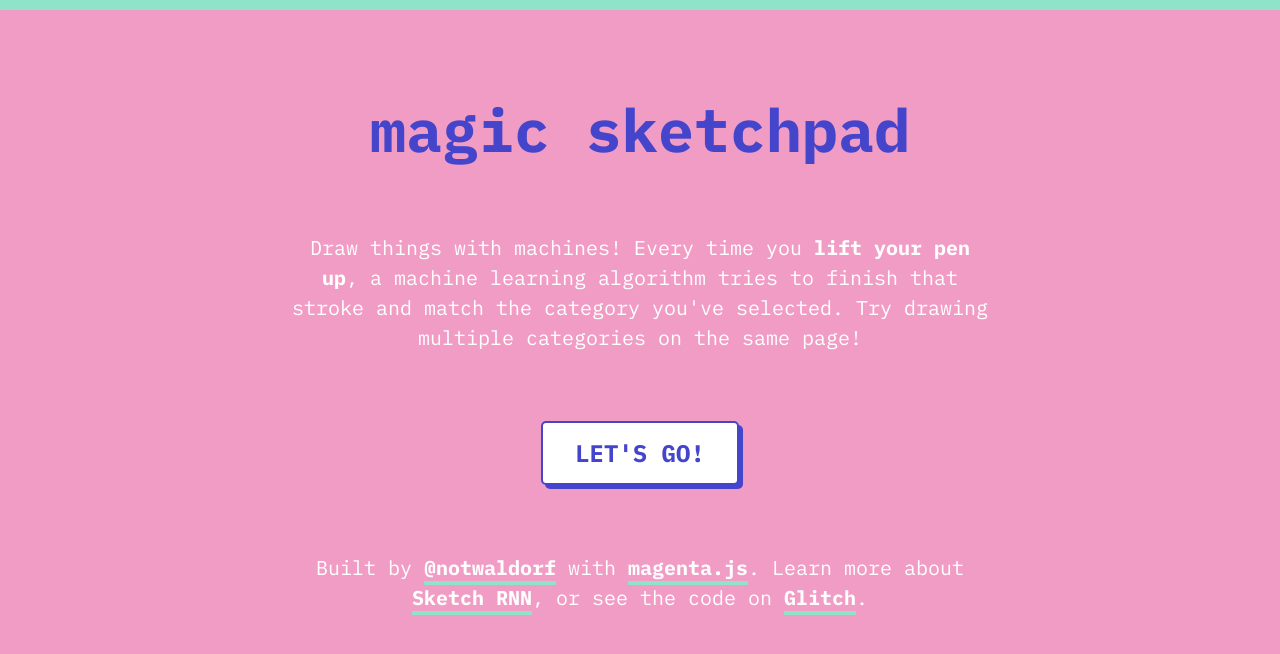
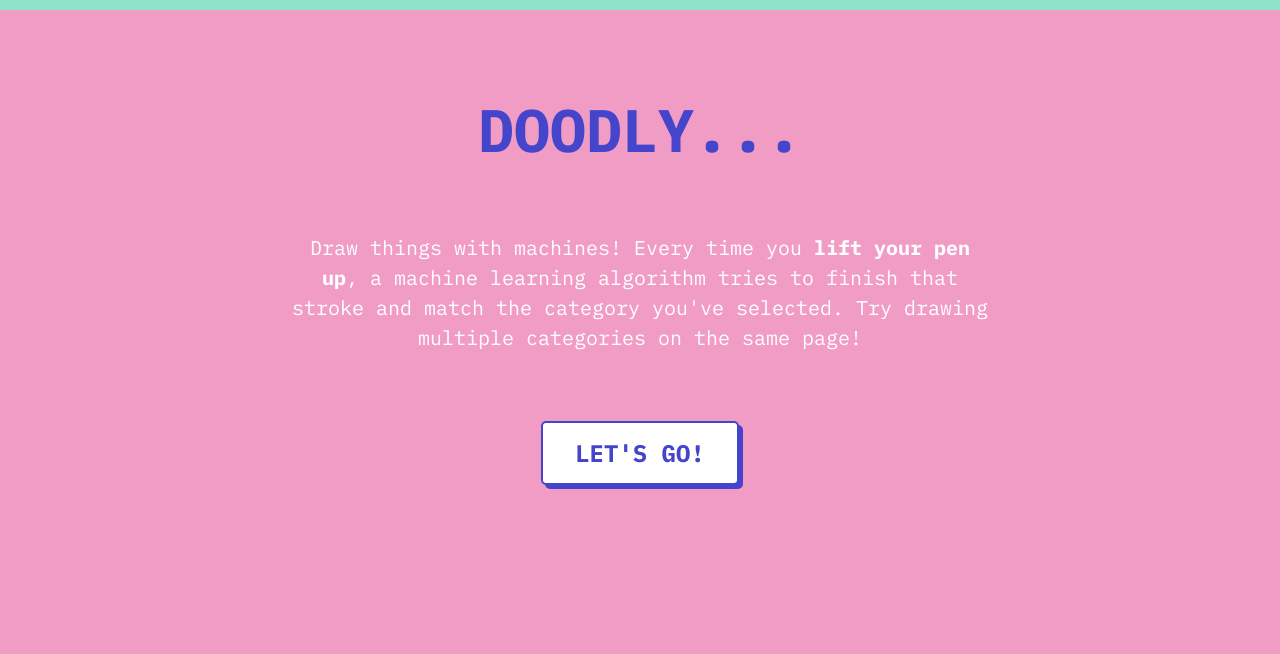
Before and after one commit to Dojjo-febathon/Dojjo, a plain HTML site: page index.html in a window 1280 px wide. Drawn offline with nearby package versions, Linux system fonts and the light colour scheme; a script that the page names is missing.

Commit message:
Update index.html

```diff
--- a/index.html
+++ b/index.html
@@ -13,7 +13,7 @@
   <body>
     <div id="splash">
       <div class="content">
-        <h1>magic sketchpad</h1>
+        <h1>DOODLY...</h1>
         <p>
           Draw things with machines! Every time you <b>lift your pen up</b>, a machine learning algorithm
           tries to finish that stroke and match the category you've selected. Try drawing multiple categories on the same page!
@@ -22,11 +22,11 @@
         <button class="box big" id="btnGo">
           Let's go!
         </button>
-        <p class="built-with">
+        <!--<p class="built-with">
         Built by <a target="_blank" href="https://twitter.com/notwaldorf">@notwaldorf</a> with <a target="_blank" href="https://magenta.tensorflow.org">magenta.js</a>.
           Learn more about <a target="_blank" href="https://magenta.tensorflow.org/sketch-rnn-demo">Sketch RNN</a>,
           or see the code on <a target="_blank" href="https://glitch.com/edit/#!/magic-sketchpad">Glitch</a>.
-        </p>
+        </p>-->
       </div>
     </div>
       <header>
```
